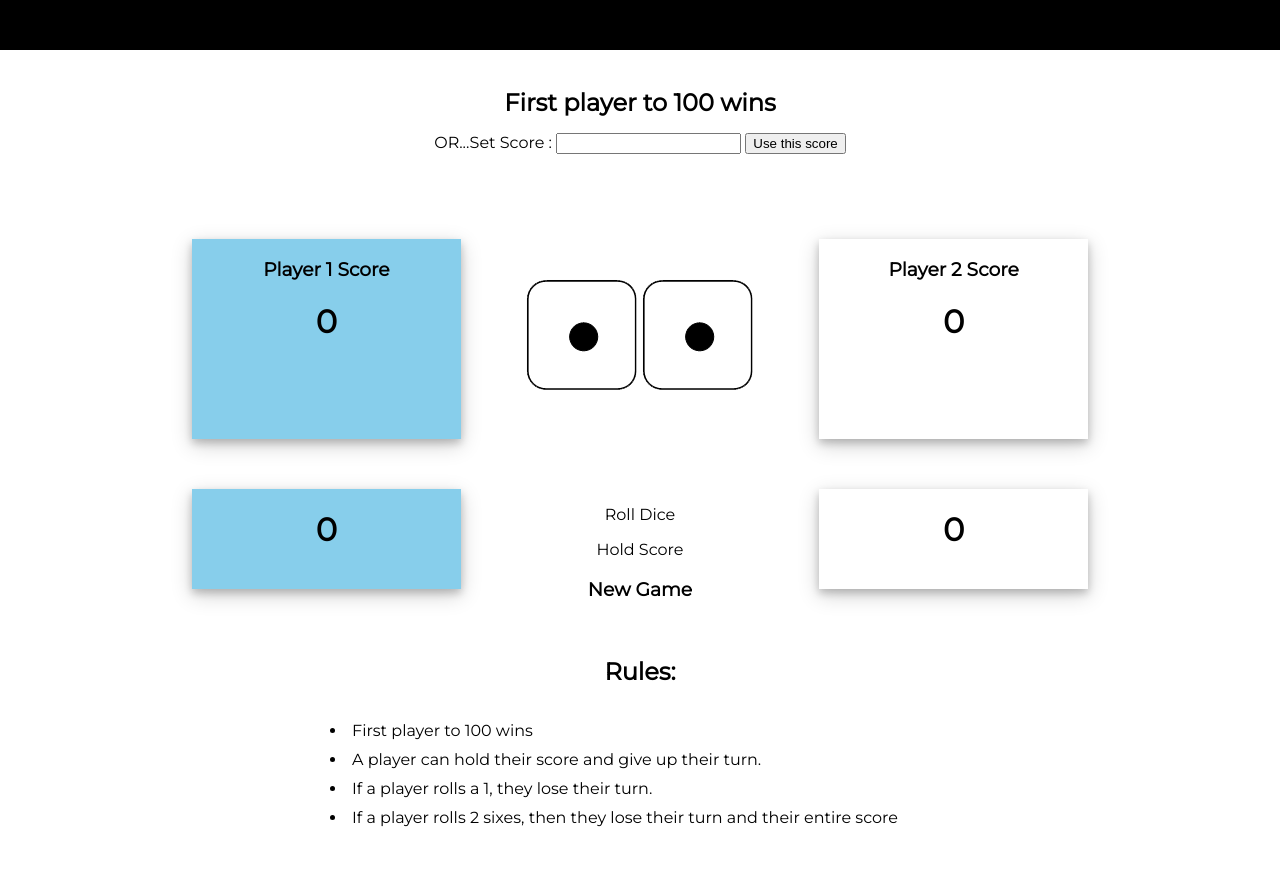
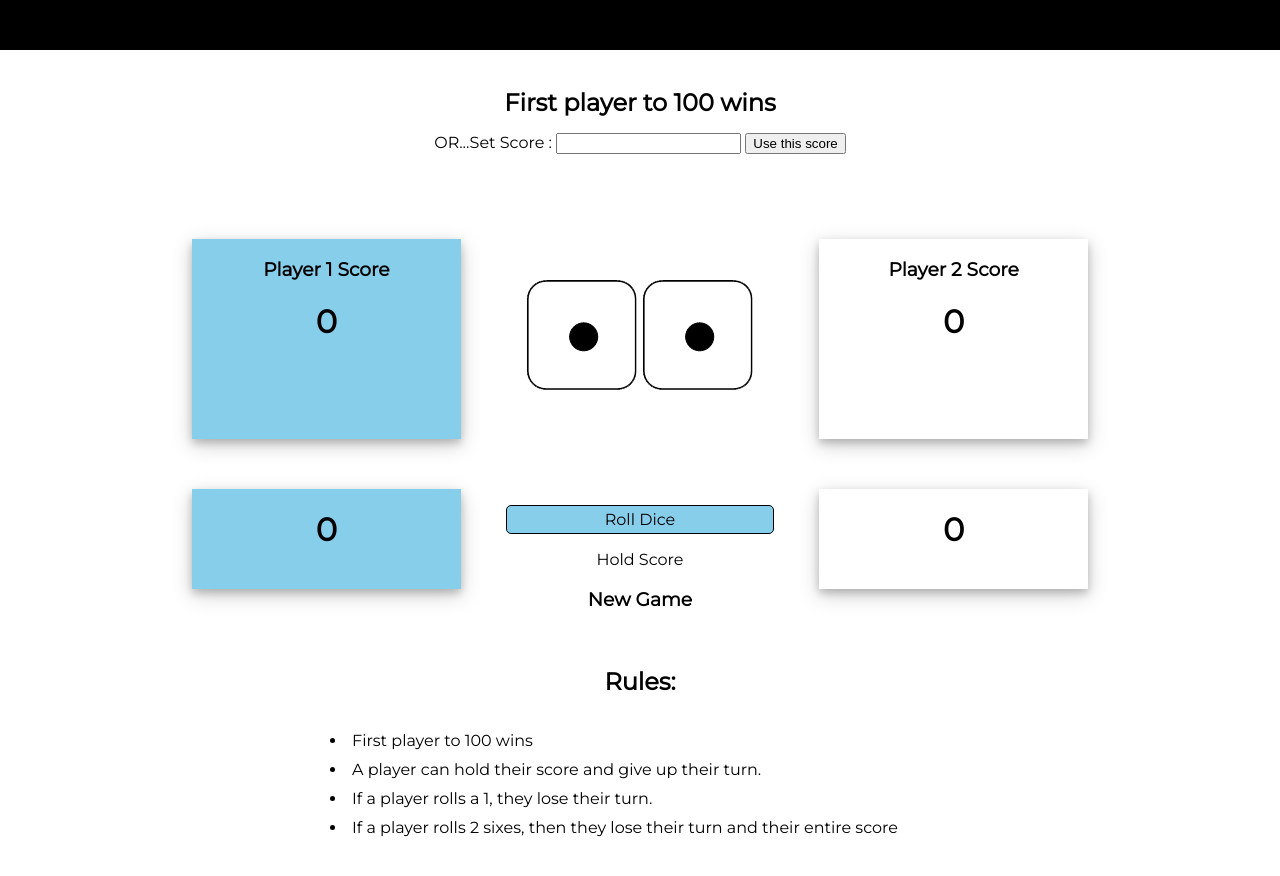
Before and after one commit to nidvar/piggame, a plain HTML site: page index.html in a window 1280 px wide. Drawn offline with Linux system fonts and the light colour scheme.

Commit message:
Update style.css

```diff
--- a/style.css
+++ b/style.css
@@ -48,15 +48,12 @@ ul {
     text-align: center;
     list-style-position: inside;
 }
-a:link{
+.rolldice{
 	text-decoration: none;
-	background-color:wheat;
+	background-color:skyblue;
 	padding:4px;
 	border-radius:5px;
 	border:1px solid black;
-	color:black;
-}
-a:visited{
 	color:black;
 }
 li{
```
